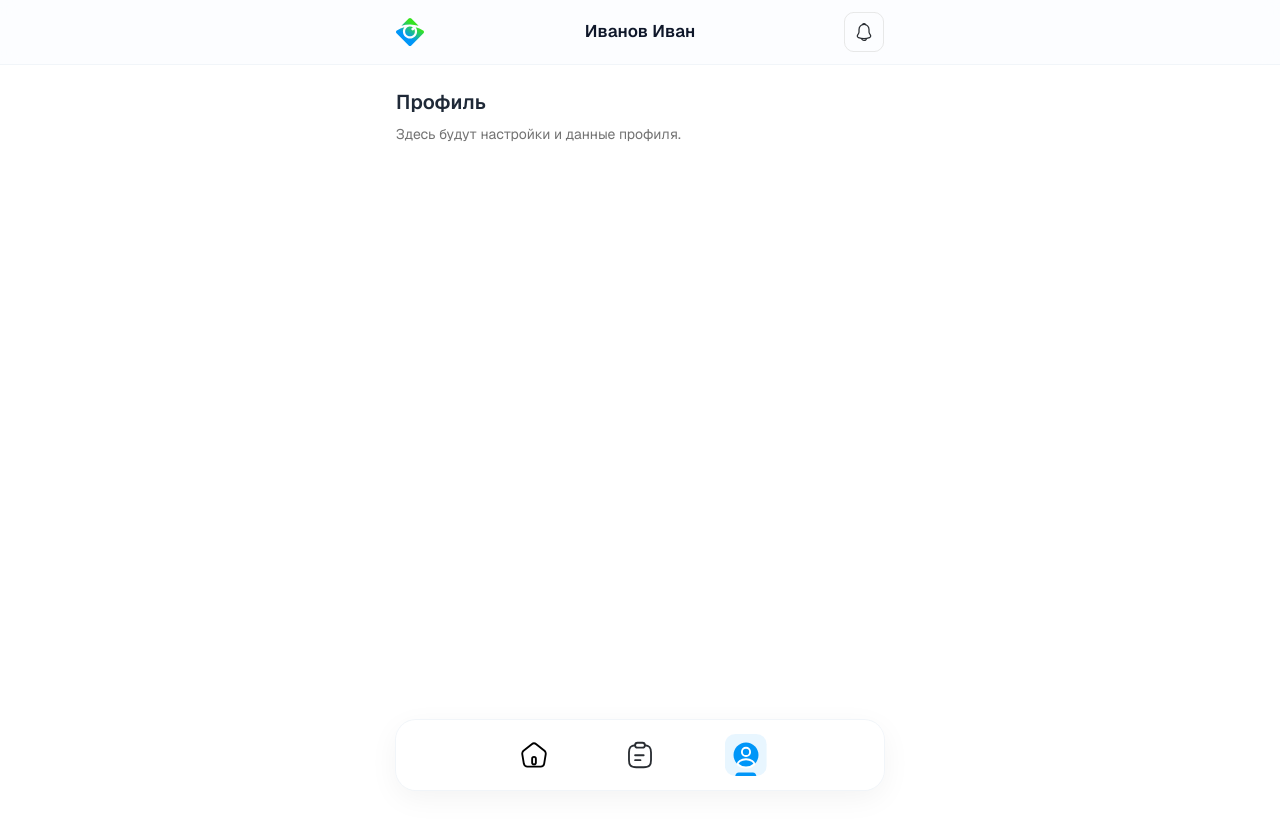
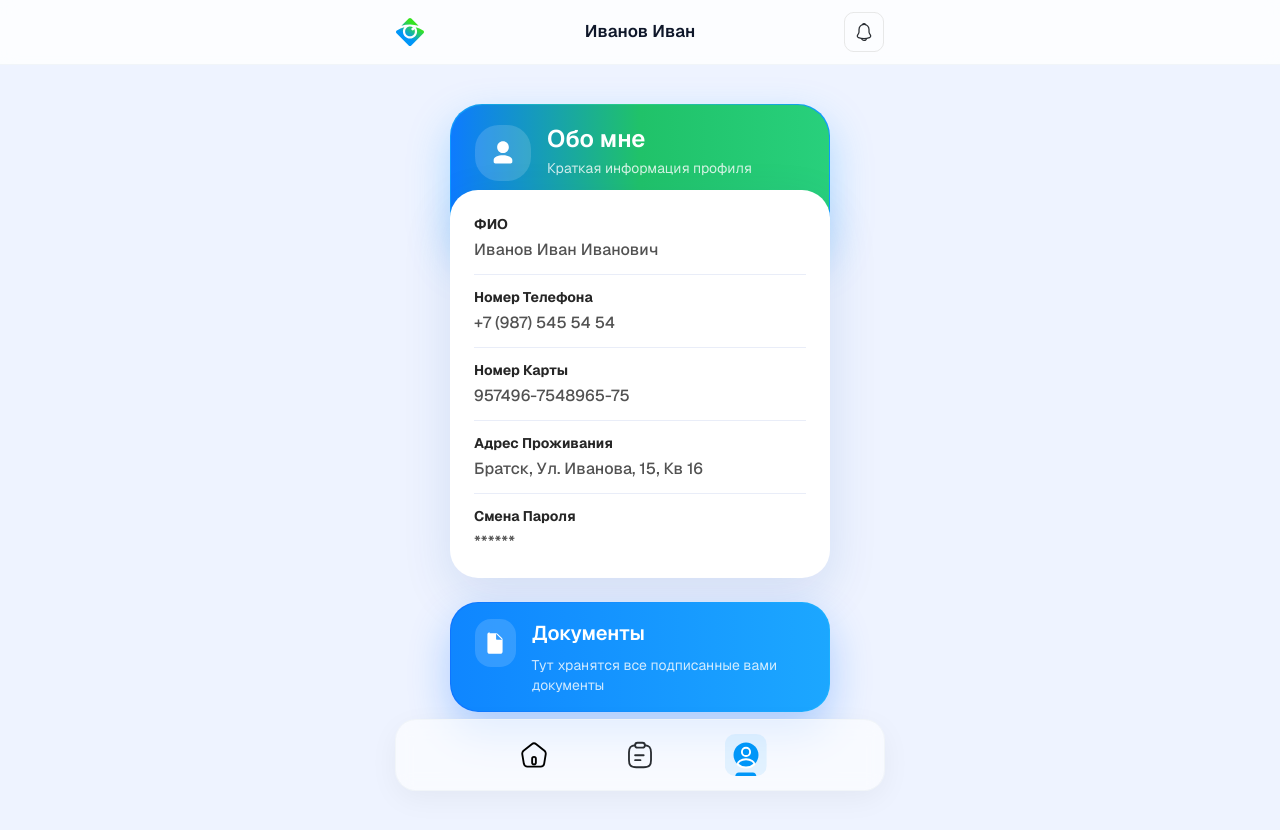
Before and after one commit to HalfyDay/medgraf-dashboard, a Next.js app: page /profile in a window 1280 px wide. Shown: the top 830 px of the page. Built offline with nearby package versions, Linux system fonts and the light colour scheme; no server answers.

Commit message:
обнова

```diff
--- a/src/app/card/page.tsx
+++ b/src/app/card/page.tsx
@@ -1,26 +1,142 @@
-// src/app/card/page.tsx
 "use client";
 
-// import Header from "@/components/Header";
-// import BottomNav from "@/components/BottomNav";
+const MAIN_CARD_INFO = [
+  {
+    label: "\u0424\u0418\u041E",
+    value: "\u0418\u0432\u0430\u043D\u043E\u0432 \u0418\u0432\u0430\u043D \u0418\u0432\u0430\u043D\u043E\u0432\u0438\u0447",
+  },
+  {
+    label: "\u041D\u043E\u043C\u0435\u0440 \u0422\u0435\u043B\u0435\u0444\u043E\u043D\u0430",
+    value: "+7 (987) 545 54 54",
+  },
+  {
+    label: "\u041F\u043E\u0447\u0442\u0430",
+    value: "\u0414\u043E\u043F\u0438\u0441\u0430\u0442\u044C",
+  },
+];
+
+const PATIENTS = [
+  {
+    title: "\u041F\u0430\u0446\u0438\u0435\u043D\u0442 \u21161",
+    data: [
+      {
+        label: "\u0424\u0418\u041E",
+        value: "\u0418\u0432\u0430\u043D\u043E\u0432\u0430 \u0415\u043B\u0435\u043D\u0430 \u041F\u0435\u0442\u0440\u043E\u0432\u043D\u0430",
+      },
+      {
+        label: "\u041D\u043E\u043C\u0435\u0440 \u041A\u0430\u0440\u0442\u044B",
+        value: "957496-7548965-76",
+      },
+      {
+        label: "\u0414\u0430\u0442\u0430 \u0420\u043E\u0436\u0434\u0435\u043D\u0438\u044F",
+        value: "12.04.1995",
+      },
+      {
+        label: "\u0420\u043E\u0434\u0441\u0442\u0432\u0435\u043D\u043D\u0430\u044F \u0421\u0432\u044F\u0437\u044C",
+        value: "\u0421\u0443\u043F\u0440\u0443\u0433\u0430",
+      },
+    ],
+  },
+  {
+    title: "\u041F\u0430\u0446\u0438\u0435\u043D\u0442 \u21162",
+    data: [
+      {
+        label: "\u0424\u0418\u041E",
+        value: "\u0418\u0432\u0430\u043D\u043E\u0432 \u041C\u0430\u043A\u0441\u0438\u043C \u0418\u0432\u0430\u043D\u043E\u0432\u0438\u0447",
+      },
+      {
+        label: "\u041D\u043E\u043C\u0435\u0440 \u041A\u0430\u0440\u0442\u044B",
+        value: "957496-7548965-77",
+      },
+      {
+        label: "\u0414\u0430\u0442\u0430 \u0420\u043E\u0436\u0434\u0435\u043D\u0438\u044F",
+        value: "06.09.2015",
+      },
+      {
+        label: "\u0420\u043E\u0434\u0441\u0442\u0432\u0435\u043D\u043D\u0430\u044F \u0421\u0432\u044F\u0437\u044C",
+        value: "\u0421\u044B\u043D",
+      },
+    ],
+  },
+];
 
 export default function CardPage() {
   return (
-    <div className="min-h-dvh flex flex-col bg-white">
-      {/* <Header /> */}
+    <div className="min-h-dvh flex flex-col bg-[#EEF3FF]">
+      <main className="flex-1">
+        <div className="mx-auto max-w-[420px] px-5 py-10">
+          <div className="rounded-[32px] bg-gradient-to-r from-[#0F99FF] via-[#28D07C] to-[#0F99FF] p-[1px] shadow-[0_18px_40px_rgba(40,160,255,0.35)]">
+            <div className="rounded-[32px] bg-gradient-to-r from-[#0D7BFF] via-[#20C269] to-[#28D07C] px-6 pt-7 pb-14 text-white">
+              <div className="flex items-center gap-4 -translate-y-2">
+                <div className="flex h-14 w-14 items-center justify-center rounded-2xl bg-white/15">
+                  <img src="/list.svg" alt="" className="h-12 w-12" />
+                </div>
+                <div className="-mt-1">
+                  <h1 className="text-2xl font-semibold leading-tight">
+                    {"\u041C\u043E\u044F \u043C\u0435\u0434\u043A\u0430\u0440\u0442\u0430"}
+                  </h1>
+                </div>
+              </div>
+            </div>
+          </div>
 
-      <main className="flex-1">
-        <div className="mx-auto max-w-[520px] px-4 py-6">
-          <h1 className="text-xl font-semibold">Мои приёмы</h1>
-          <p className="text-sm text-neutral-500 mt-2">
-            Здесь позже появится список ваших приёмов.
-          </p>
+          <div className="-mt-14 space-y-6">
+            <section className="rounded-[28px] bg-white p-6 shadow-[0_18px_50px_rgba(14,74,166,0.12)]">
+              <header className="flex items-center justify-between">
+                <div>
+                  <p className="text-base font-semibold text-neutral-800">
+                    {"\u041C\u0435\u0434\u043A\u0430\u0440\u0442\u0430:"}
+                  </p>
+                  <ul className="mt-3 space-y-2 text-sm text-neutral-700">
+                    {MAIN_CARD_INFO.map((item) => (
+                      <li key={item.label}>
+                        <span className="font-semibold text-neutral-800">
+                          {item.label}
+                        </span>{" "}
+                        <span className="font-medium text-neutral-600">{item.value}</span>
+                      </li>
+                    ))}
+                  </ul>
+                </div>
+                <button
+                  type="button"
+                  className="flex h-10 w-10 items-center justify-center text-[#0F86FF] transition hover:text-[#0C6FD9]"
+                  aria-label="\u0421\u043A\u0430\u0447\u0430\u0442\u044C \u043C\u0435\u0434\u043A\u0430\u0440\u0442\u0443"
+                >
+                  <img src="/download.svg" alt="" className="h-5 w-5" />
+                </button>
+              </header>
+              <div className="mt-6 h-px w-full bg-[#E9EDF8]" />
+              <div className="mt-6 space-y-6">
+                {PATIENTS.map((patient, index) => (
+                  <article key={patient.title}>
+                    <h2 className="text-base font-semibold text-neutral-800">
+                      {patient.title}
+                    </h2>
+                    <ul className="mt-3 space-y-2 text-sm text-neutral-700">
+                      {patient.data.map((item) => (
+                        <li key={item.label}>
+                          <span className="font-semibold text-neutral-800">
+                            {item.label}
+                          </span>{" "}
+                          <span className="font-medium text-neutral-600">
+                            {item.value}
+                          </span>
+                        </li>
+                      ))}
+                    </ul>
+                    {index < PATIENTS.length - 1 && (
+                      <div className="mt-5 h-px w-full bg-[#E9EDF8]" />
+                    )}
+                  </article>
+                ))}
+              </div>
+            </section>
+          </div>
         </div>
       </main>
 
-      {/* отступ под фиксированный BottomNav */}
       <div className="h-20 md:h-24" />
-      {/* <BottomNav /> */}
     </div>
   );
 }
--- a/src/app/profile/page.tsx
+++ b/src/app/profile/page.tsx
@@ -1,26 +1,116 @@
-// src/app/profile/page.tsx
 "use client";
 
-// import Header from "@/components/Header";
-// import BottomNav from "@/components/BottomNav";
+const PROFILE_DETAILS = [
+  {
+    label: "\u0424\u0418\u041E",
+    value: "\u0418\u0432\u0430\u043D\u043E\u0432 \u0418\u0432\u0430\u043D \u0418\u0432\u0430\u043D\u043E\u0432\u0438\u0447",
+  },
+  {
+    label: "\u041D\u043E\u043C\u0435\u0440 \u0422\u0435\u043B\u0435\u0444\u043E\u043D\u0430",
+    value: "+7 (987) 545 54 54",
+  },
+  {
+    label: "\u041D\u043E\u043C\u0435\u0440 \u041A\u0430\u0440\u0442\u044B",
+    value: "957496-7548965-75",
+  },
+  {
+    label: "\u0410\u0434\u0440\u0435\u0441 \u041F\u0440\u043E\u0436\u0438\u0432\u0430\u043D\u0438\u044F",
+    value:
+      "\u0411\u0440\u0430\u0442\u0441\u043A, \u0423\u043B. \u0418\u0432\u0430\u043D\u043E\u0432\u0430, 15, \u041A\u0432 16",
+  },
+  {
+    label: "\u0421\u043C\u0435\u043D\u0430 \u041F\u0430\u0440\u043E\u043B\u044F",
+    value: "******",
+  },
+];
 
 export default function ProfilePage() {
   return (
-    <div className="min-h-dvh flex flex-col bg-white">
-      {/* <Header /> */}
+    <div className="min-h-dvh flex flex-col bg-[#EEF3FF]">
+      <main className="flex-1">
+        <div className="mx-auto max-w-[420px] px-5 py-10">
+          <div className="rounded-[32px] bg-gradient-to-r from-[#0F99FF] via-[#28D07C] to-[#0F99FF] p-[1px] shadow-[0_18px_40px_rgba(40,160,255,0.35)]">
+            <div className="rounded-[32px] bg-gradient-to-r from-[#0D7BFF] via-[#20C269] to-[#28D07C] px-6 pt-7 pb-14 text-white">
+              <div className="flex items-center gap-4 -translate-y-2">
+                <div className="flex h-14 w-14 items-center justify-center rounded-2xl bg-white/15">
+                  <svg
+                    width="28"
+                    height="28"
+                    viewBox="0 0 24 24"
+                    fill="none"
+                    xmlns="http://www.w3.org/2000/svg"
+                    className="text-white"
+                    aria-hidden="true"
+                  >
+                    <path
+                      d="M12 12C9.23858 12 7 9.76142 7 7C7 4.23858 9.23858 2 12 2C14.7614 2 17 4.23858 17 7C17 9.76142 14.7614 12 12 12ZM12 14C16.4183 14 20 15.7909 20 18V19.5C20 20.3284 19.3284 21 18.5 21H5.5C4.67157 21 4 20.3284 4 19.5V18C4 15.7909 7.58172 14 12 14Z"
+                      fill="currentColor"
+                    />
+                  </svg>
+                </div>
+                <div className="-mt-1">
+                  <h1 className="text-2xl font-semibold leading-tight">
+                    {"\u041E\u0431\u043E \u043C\u043D\u0435"}
+                  </h1>
+                  <p className="mt-1 text-sm text-white/80">
+                    {"\u041A\u0440\u0430\u0442\u043A\u0430\u044F \u0438\u043D\u0444\u043E\u0440\u043C\u0430\u0446\u0438\u044F \u043F\u0440\u043E\u0444\u0438\u043B\u044F"}
+                  </p>
+                </div>
+              </div>
+            </div>
+          </div>
 
-      <main className="flex-1">
-        <div className="mx-auto max-w-[520px] px-4 py-6">
-          <h1 className="text-xl font-semibold">Профиль</h1>
-          <p className="text-sm text-neutral-500 mt-2">
-            Здесь будут настройки и данные профиля.
-          </p>
+          <div className="-mt-14 space-y-6">
+            <section className="relative rounded-[28px] bg-white p-6 shadow-[0_18px_50px_rgba(14,74,166,0.12)]">
+              <ul className="divide-y divide-[#E9EDF8]">
+                {PROFILE_DETAILS.map((item) => (
+                  <li key={item.label} className="py-3 first:pt-0 last:pb-0">
+                    <div className="text-sm font-bold text-neutral-800">
+                      {item.label}
+                    </div>
+                    <div className="mt-1 text-base font-medium text-neutral-600">
+                      {item.value}
+                    </div>
+                  </li>
+                ))}
+              </ul>
+            </section>
+
+            <section className="relative rounded-[28px] bg-gradient-to-r from-[#0F75FF] to-[#1CB0FF] p-[1px] shadow-[0_18px_40px_rgba(15,117,255,0.3)]">
+              <div className="rounded-[28px] bg-gradient-to-r from-[#0F86FF] to-[#1CA7FF] px-6 py-4 text-white">
+                <div className="flex items-start gap-4">
+                  <div className="flex h-12 w-12 items-center justify-center rounded-xl bg-white/15">
+                    <svg
+                      width="26"
+                      height="26"
+                      viewBox="0 0 24 24"
+                      fill="none"
+                      xmlns="http://www.w3.org/2000/svg"
+                      className="text-white"
+                      aria-hidden="true"
+                    >
+                      <path
+                        d="M7 2C5.89543 2 5 2.89543 5 4V20C5 21.1046 5.89543 22 7 22H17C18.1046 22 19 21.1046 19 20V8.82843C19 8.29799 18.7893 7.78929 18.4142 7.41421L14.5858 3.58579C14.2107 3.21071 13.702 3 13.1716 3H7ZM13 8L13 3.5L18.5 9H14C13.4477 9 13 8.55228 13 8Z"
+                        fill="currentColor"
+                      />
+                    </svg>
+                  </div>
+                  <div>
+                    <h2 className="text-xl font-semibold">
+                      {"\u0414\u043E\u043A\u0443\u043C\u0435\u043D\u0442\u044B"}
+                    </h2>
+                    <p className="mt-2 text-sm text-white/80">
+                      {"\u0422\u0443\u0442 \u0445\u0440\u0430\u043D\u044F\u0442\u0441\u044F \u0432\u0441\u0435 \u043F\u043E\u0434\u043F\u0438\u0441\u0430\u043D\u043D\u044B\u0435 \u0432\u0430\u043C\u0438 \u0434\u043E\u043A\u0443\u043C\u0435\u043D\u0442\u044B"}
+                    </p>
+                  </div>
+                </div>
+              </div>
+            </section>
+          </div>
         </div>
       </main>
 
-      {/* отступ под фиксированный BottomNav */}
       <div className="h-20 md:h-24" />
-      {/* <BottomNav /> */}
     </div>
   );
 }
```
